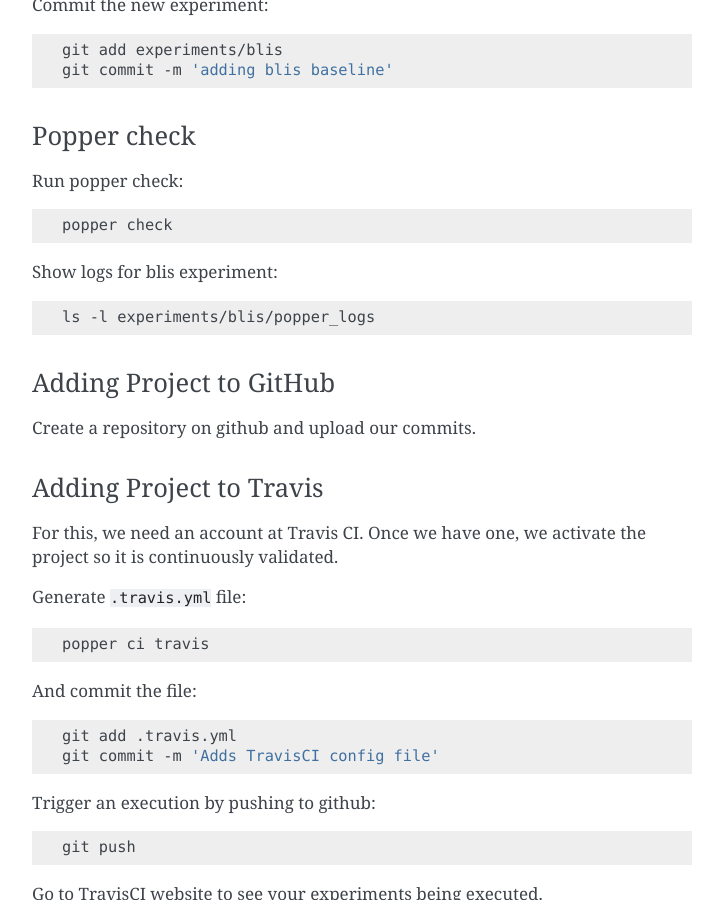
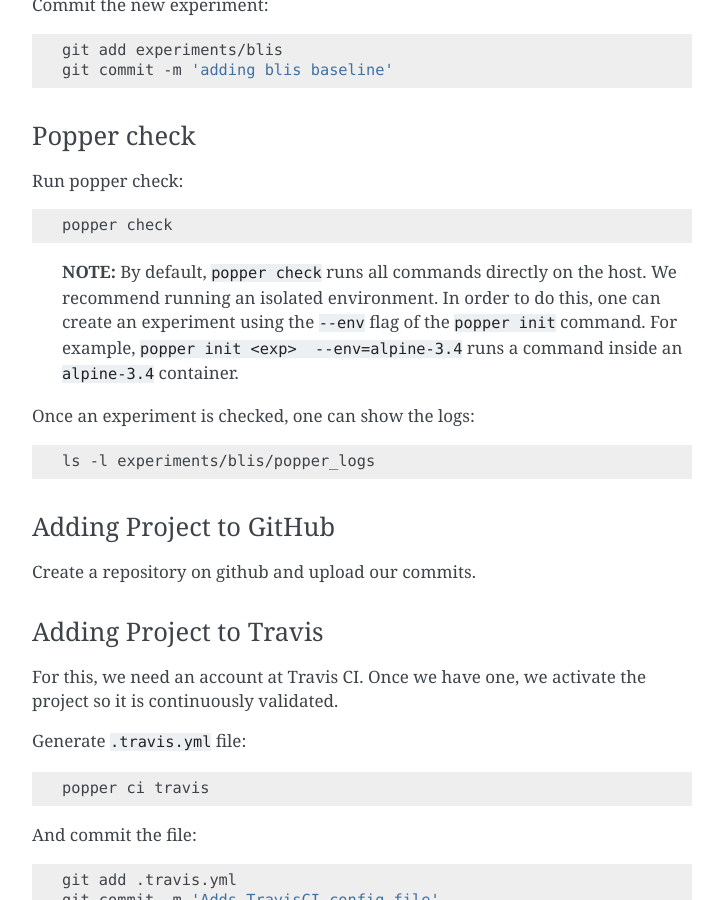
Before and after one commit to getpopper/popper, a Sphinx documentation site: the page built from docs/protocol/getting_started.md, in a window 1280 px wide and 900 px high, scrolled down 1541 px. Shown: the whole window, without its empty margins (388-1111 px from the left). Built offline with Sphinx 7.4.7, drawn with Linux system fonts in a browser that asks for light colours; pages that are not in the unit, such as notebooks, are missing from menus.

Commit message:
Adds note on popper environments
fixes #168
fixes #169

````diff
--- a/docs/protocol/getting_started.md
+++ b/docs/protocol/getting_started.md
@@ -98,7 +98,13 @@
 popper check
 ```
 
-Show logs for blis experiment:
+> **NOTE:** By default, `popper check` runs all commands directly on
+the host. We recommend running an isolated environment. In order to do
+this, one can create an experiment using the `--env` flag of the
+`popper init` command. For example, `popper init <exp>
+--env=alpine-3.4` runs a command inside an `alpine-3.4` container.
+
+Once an experiment is checked, one can show the logs:
 
 ```bash
 ls -l experiments/blis/popper_logs
````
